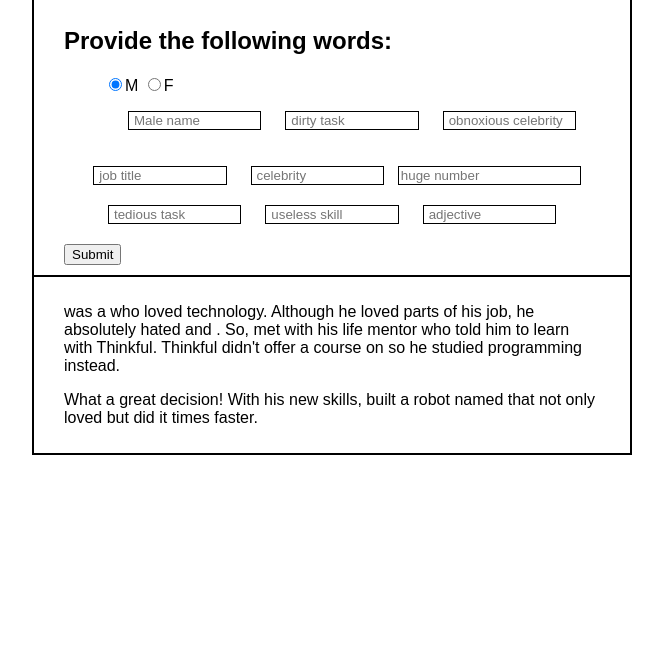
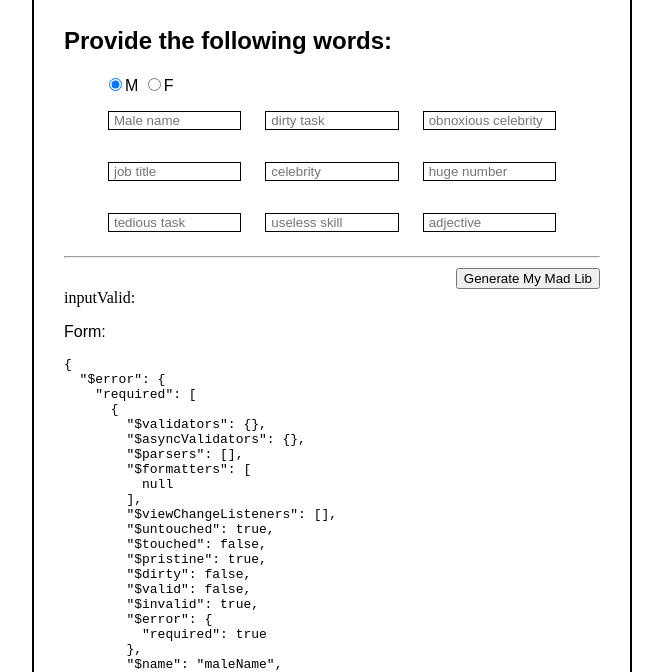
Before and after one commit to glenr4/ngMadLibs, a plain HTML site: page index.html in a window 1280 px wide. Shown: the part 113-785 px from the top of the page, without its empty margins (308-971 px from the left). Drawn offline with nearby package versions, Linux system fonts and the light colour scheme; some packages are replaced by stand-ins of ours.

Commit message:
ng-messages not working correctly

```diff
--- a/css/style.css
+++ b/css/style.css
@@ -35,10 +35,15 @@ section {
 
 .row-text {
 	text-align: center;
-	margin-bottom: 20px;
+	min-height: 50px;
 }
 
-input[type=text] {
+.row-text ul {
+	vertical-align: top;
+	padding: 0px;
+}
+
+input[type=text], input[type=number] {
 	margin: 0 10px;
 	width: 10em;
 	padding-left: 5px;
@@ -58,6 +63,11 @@ input[type=text] {
 	font-size: 0.75em;
 	margin: 2px 0 0 10px;
 	text-align: left;
+}
+
+.button {
+	text-align: right;
+	margin: 10px auto 0px auto;
 }
 
 /*Styling*/
--- a/index.html
+++ b/index.html
@@ -27,6 +27,7 @@
 						<input type="radio" ng-model="male" value="false" ng-change="maleFemale()">F
 					</p>
 				</div>
+				<!-- First row -->
 				<div class="row-text">
 					<ul class="inputField">
 						<li>
@@ -39,33 +40,113 @@
 						</li>
 					</ul>
 
-					<input type="text" required ng-model="dirtyTask" class="border" placeholder="dirty task">
-					<input type="text" required ng-model="obnxCeleb" class="border"  placeholder="obnoxious celebrity">
+					<ul class="inputField">
+						<li>
+							<input type="text" name="dirtyTask" required ng-model="dirtyTask" class="border" placeholder="dirty task">
+						</li>
+						<li>
+							<div class="inputFieldError" ng-if="userForm.$submitted" ng-messages="userForm.dirtyTask.$error">
+								<p ng-message="required">This field is required</p>
+							</div>
+						</li>
+					</ul>
+
+					<ul class="inputField">
+						<li>
+							<input type="text" name="obnxCeleb" required ng-model="obnxCeleb" class="border"  placeholder="obnoxious celebrity">
+						</li>
+						<li>
+							<div class="inputFieldError" ng-if="userForm.$submitted" ng-messages="userForm.obnxCeleb.$error">
+								<p ng-message="required">This field is required</p>
+							</div>
+						</li>
+					</ul>
 				</div>
 
+				<!-- Second row -->
 				<div class="row-text">
-					<div class="inputField">
-						<input type="text" name="jobTitle" required ng-model="jobTitle" class="border" placeholder="job title">
-						<span class="inputFieldError" ng-if="userForm.$submitted" ng-messages="userForm.jobTitle.$error">
-							<p ng-message="required">This field is required</p>
-						</span>
-					</div>
-					<input type="text" required ng-model="celebrity" class="border"  placeholder="celebrity">
-					<input type="number" required ng-minlength="6" ng-model="hugeNumber" class="border" placeholder="huge number">
+					<ul class="inputField">
+						<li>
+							<input type="text" name="jobTitle" required ng-model="jobTitle" class="border" placeholder="job title">
+						</li>
+						<li>
+							<div class="inputFieldError" ng-if="userForm.$submitted" ng-messages="userForm.jobTitle.$error">
+								<p ng-message="required">This field is required</p>
+							</div>
+						</li>
+					</ul>
+
+					<ul class="inputField">
+						<li>
+							<input type="text" name="celebrity" required ng-model="celebrity" class="border"  placeholder="celebrity">
+						</li>
+						<li>
+							<div class="inputFieldError" ng-if="userForm.$submitted" ng-messages="userForm.celebrity.$error">
+								<p ng-message="required">This field is required</p>
+							</div>
+						</li>
+					</ul>
+
+					<ul class="inputField">
+						<li>
+							<input type="number" name="hugeNumber" width="50px" required ng-minlength="6" ng-model="hugeNumber" class="border" placeholder="huge number">
+						</li>
+						<li>
+							<div class="inputFieldError" ng-if="userForm.$submitted" ng-messages="userForm.hugeNumber.$error">
+								<p ng-message="required">This field is required</p>
+								<p ng-message="minlength">Larger please!</p>
+								<!-- Why do both errors show here? -->
+							</div>
+						</li>
+					</ul>
 				</div>
 
+				<!-- Third row -->
 				<div class="row-text">
-					<input type="text" required ng-model="tediousTask" class="border"  placeholder="tedious task">
-					<input type="text" required ng-model="uselessSkill" class="border" placeholder="useless skill">
-					<input type="text" required ng-model="adjective" class="border"  placeholder="adjective">
+					<ul class="inputField">
+						<li>
+							<input type="text" name="tediousTask" required ng-model="tediousTask" class="border"  placeholder="tedious task">
+						</li>
+						<li>
+							<div class="inputFieldError" ng-if="userForm.$submitted" ng-messages="userForm.tediousTask.$error">
+								<p ng-message="required">This field is required</p>
+							</div>
+						</li>
+					</ul>
+
+					<ul class="inputField">
+						<li>
+							<input type="text" name="uselessSkill" required ng-model="uselessSkill" class="border" placeholder="useless skill">
+						</li>
+						<li>
+							<div class="inputFieldError" ng-if="userForm.$submitted" ng-messages="userForm.uselessSkill.$error">
+								<p ng-message="required">This field is required</p>
+							</div>
+						</li>
+					</ul>
+
+					<ul class="inputField">
+						<li>
+							<input type="text" name="adjective" required ng-model="adjective" class="border"  placeholder="adjective">
+						</li>
+						<li>
+							<div class="inputFieldError" ng-if="userForm.$submitted" ng-messages="userForm.adjective.$error">
+								<p ng-message="required">This field is required</p>
+							</div>
+						</li>
+					</ul>
 				</div>
-				<div>
-					<input type="submit" name="submit">
+				<hr>
+				<div class="button">
+					<button type="submit" name="submit">Generate My Mad Lib</button>
 				</div>
 			</form>
+			<!-- Temporary code -->
+			inputValid: {{inputValid}}
+			<p>Form: <pre>{{userForm | json}}</pre></p>
+		</section>
 
-		</section>
-		<section class="border" id="text-area">
+		<section class="border" id="text-area" ng-show="inputValid">
 			<p><span class="u-line">{{maleName}}</span> was a <span class="u-line">{{jobTitle}}</span> who loved technology. Although {{heShe}} loved parts of {{hisHer}} job, {{heShe}} absolutely hated  <span class="u-line">{{tediousTask}}</span> and <span class="u-line">{{dirtyTask}}</span>. So, <span class="u-line">{{maleName}}</span> met with {{hisHer}} life mentor <span class="u-line">{{celebrity}}</span> who told {{himHer}} to learn <span class="u-line">{{uselessSkill}}</span> with Thinkful. Thinkful didn't offer a course on <span class="u-line">{{uselessSkill}}</span> so {{heShe}} studied programming instead.</p>
 
 			<p>What a great decision! With {{hisHer}} new skills, <span class="u-line">{{maleName}}</span> built a <span class="u-line">{{adjective}}</span> robot named <span class="u-line">{{obnxCeleb}}</span> that not only loved <span class="u-line">{{dirtyTask}}</span> but did it <span class="u-line">{{hugeNumber}}</span> times faster.</p>
--- a/js/app.js
+++ b/js/app.js
@@ -22,9 +22,12 @@ angular.module('myApp', [])
 
 		// Submit
 		$scope.submit = function(){
+			console.log("Submit!");
 			// Process button click, show error if validation is not true
 			if ($scope.userForm.$valid == false){
-
+				$scope.inputValid = "";
+			} else {
+				$scope.inputValid = "true";
 			}
 
 		};
@@ -32,4 +35,5 @@ angular.module('myApp', [])
 
 		// Initialise variables
 		$scope.maleFemale();
+		$scope.inputValid = "";
 	});
```
